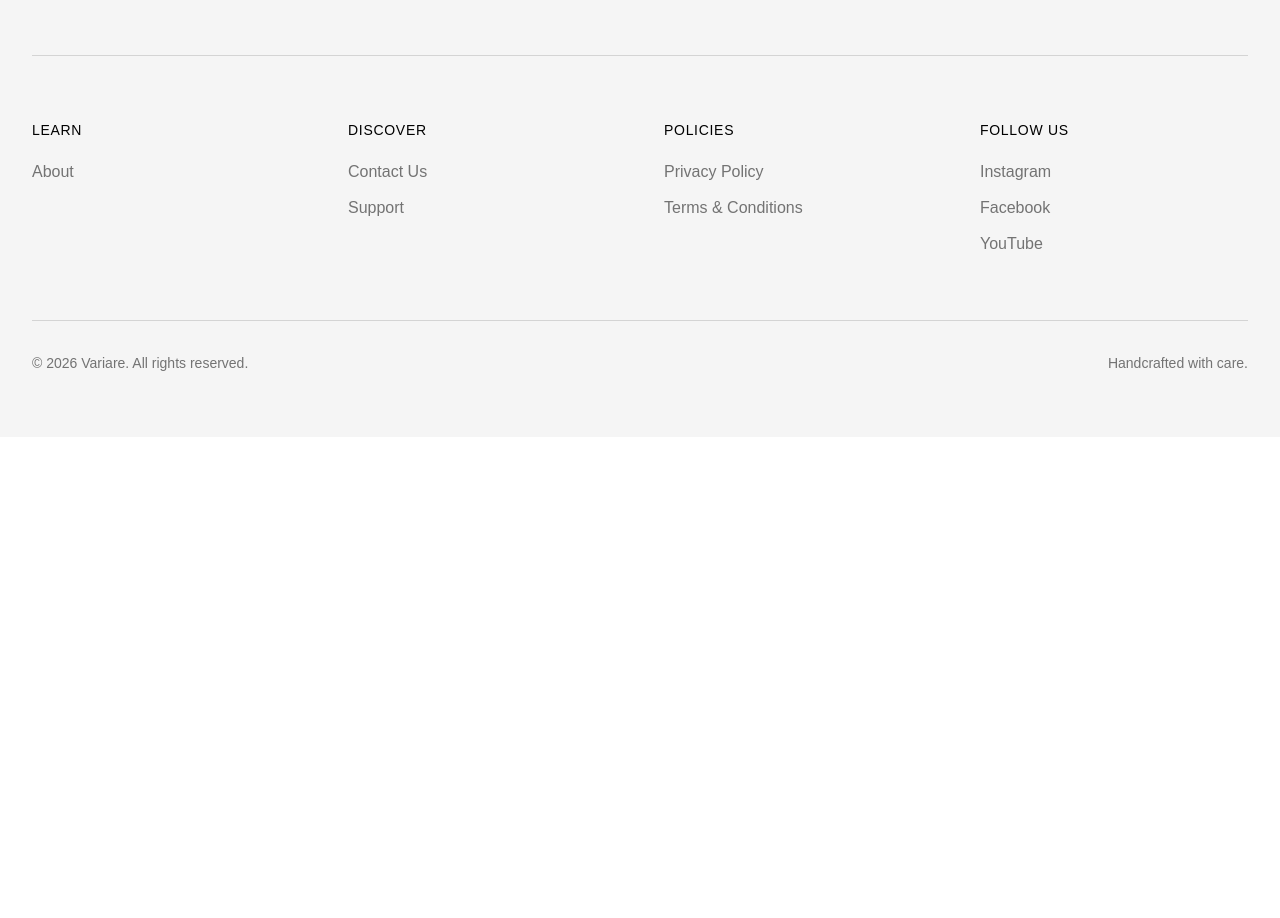
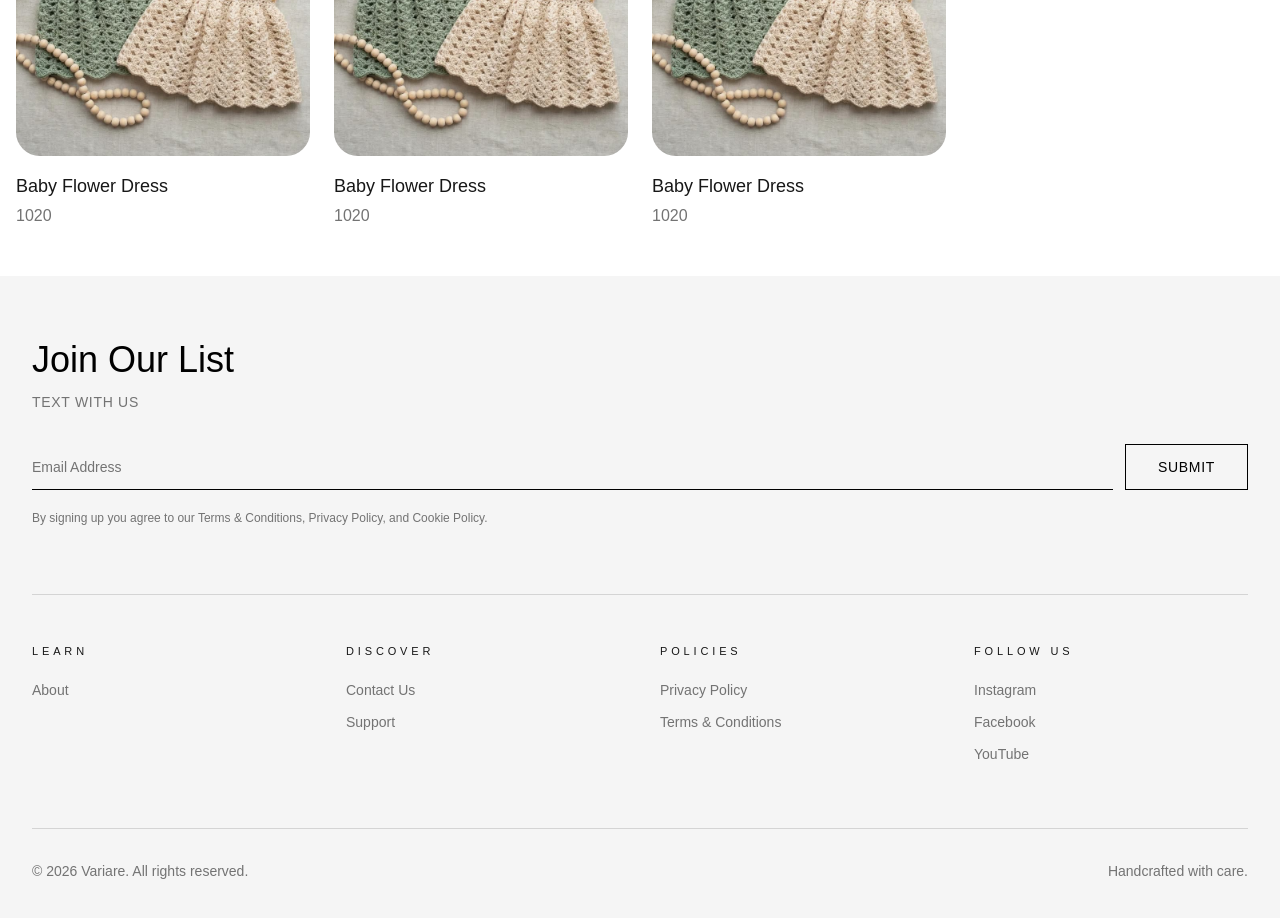
Before and after one commit to Billacoder/variare-store, a Next.js app: page /best-sellers in a window 1280 px wide. Shown: the part 2060-2978 px from the top of the page. Before the commit the page ends 2497 px from the top, so only its background shows below. Built offline with nearby package versions, Linux system fonts and the light colour scheme.

Commit message:
More updates

```diff
--- a/app/components/Footer.tsx
+++ b/app/components/Footer.tsx
@@ -3,82 +3,127 @@ import Link from "next/link";
 export default function Footer() {
 	return (
 		<footer className="bg-neutral-100 text-black">
-			<div className="mx-auto max-w-7xl px-8 py-16">
+			<div className="mx-auto max-w-7xl px-5 py-12 md:px-8 md:py-16">
 				{/* Newsletter */}
-				<div className="border-b border-neutral-300 pb-16">
-					<h2 className="text-3xl">Join Our List</h2>
+				<div className="border-b border-neutral-300 pb-12 md:pb-16">
+					<h2 className="text-3xl font-light md:text-4xl">
+						Join Our List
+					</h2>
 
-					<p className="mt-2 text-sm uppercase tracking-wider text-neutral-500">
+					<p className="mt-3 text-[11px] uppercase tracking-[0.35em] text-neutral-500 md:text-sm md:tracking-wider">
 						Text With Us
 					</p>
 
-					<div className="mt-8 flex flex-col gap-4 md:flex-row">
+					<div className="mt-8 flex flex-col gap-3 md:flex-row">
 						<input
 							type="email"
 							placeholder="Email Address"
-							className="flex-1 border-b border-black bg-transparent py-3 outline-none placeholder:text-neutral-500"
+							className="w-full border-b border-black bg-transparent py-3 text-sm outline-none placeholder:text-neutral-500 md:flex-1"
 						/>
 
-						<button className="border border-black px-8 py-3 text-sm uppercase transition hover:bg-black hover:text-white">
+						<button className="border border-black px-8 py-3 text-[11px] uppercase tracking-[0.25em] transition-all duration-300 hover:bg-black hover:text-white md:text-sm md:tracking-wider">
 							Submit
 						</button>
 					</div>
 
-					<p className="mt-4 max-w-xl text-xs text-neutral-500">
-						By signing up you agree to the Terms & Conditions, Privacy Policy,
+					<p className="mt-4 max-w-xl text-xs leading-6 text-neutral-500">
+						By signing up you agree to our Terms & Conditions, Privacy Policy,
 						and Cookie Policy.
 					</p>
 				</div>
 
-				{/* Footer Links */}
-				<div className="mt-16 grid grid-cols-2 gap-12 md:grid-cols-4">
+				{/* Links */}
+				<div className="mt-12 grid grid-cols-1 gap-10 sm:grid-cols-2 lg:grid-cols-4">
 					{/* Learn */}
 					<div>
-						<h3 className="mb-5 text-sm uppercase tracking-wider">Learn</h3>
+						<h3 className="mb-5 text-[11px] uppercase tracking-[0.35em] text-neutral-900">
+							Learn
+						</h3>
 
-						<div className="flex flex-col gap-3 text-neutral-500">
-							<Link href="/about">About</Link>
-							{/* <Link href="/faq">FAQs</Link> */}
-							{/* <Link href="/loyalty">The Variare Loyalty Program</Link> */}
+						<div className="flex flex-col gap-3 text-sm text-neutral-500">
+							<Link
+								href="/about"
+								className="transition-colors duration-300 hover:text-black"
+							>
+								About
+							</Link>
 						</div>
 					</div>
 
 					{/* Discover */}
 					<div>
-						<h3 className="mb-5 text-sm uppercase tracking-wider">Discover</h3>
+						<h3 className="mb-5 text-[11px] uppercase tracking-[0.35em] text-neutral-900">
+							Discover
+						</h3>
 
-						<div className="flex flex-col gap-3 text-neutral-500">
-							{/* <Link href="/locations">Locations</Link> */}
-							<Link href="/contact">Contact Us</Link>
-							<Link href="/support">Support</Link>
-							{/* <Link href="/app">Variare App</Link> */}
+						<div className="flex flex-col gap-3 text-sm text-neutral-500">
+							<Link
+								href="/contact"
+								className="transition-colors duration-300 hover:text-black"
+							>
+								Contact Us
+							</Link>
+
+							<Link
+								href="/support"
+								className="transition-colors duration-300 hover:text-black"
+							>
+								Support
+							</Link>
 						</div>
 					</div>
 
 					{/* Policies */}
 					<div>
-						<h3 className="mb-5 text-sm uppercase tracking-wider">Policies</h3>
+						<h3 className="mb-5 text-[11px] uppercase tracking-[0.35em] text-neutral-900">
+							Policies
+						</h3>
 
-						<div className="flex flex-col gap-3 text-neutral-500">
-							{/* <Link href="/cookie-policy">Cookie Policy</Link> */}
-							<Link href="/privacy-policy">Privacy Policy</Link>
-							<Link href="/terms">Terms & Conditions</Link>
-							{/* <Link href="/accessibility">Accessibility</Link> */}
+						<div className="flex flex-col gap-3 text-sm text-neutral-500">
+							<Link
+								href="/privacy-policy"
+								className="transition-colors duration-300 hover:text-black"
+							>
+								Privacy Policy
+							</Link>
+
+							<Link
+								href="/terms"
+								className="transition-colors duration-300 hover:text-black"
+							>
+								Terms & Conditions
+							</Link>
 						</div>
 					</div>
 
 					{/* Follow */}
 					<div>
-						<h3 className="mb-5 text-sm uppercase tracking-wider">Follow Us</h3>
+						<h3 className="mb-5 text-[11px] uppercase tracking-[0.35em] text-neutral-900">
+							Follow Us
+						</h3>
 
-						<div className="flex flex-col gap-3 text-neutral-500">
-							<Link href="https://instagram.com/xbllprx" target="_blank">
+						<div className="flex flex-col gap-3 text-sm text-neutral-500">
+							<Link
+								href="https://instagram.com/xbllprx"
+								target="_blank"
+								className="transition-colors duration-300 hover:text-black"
+							>
 								Instagram
 							</Link>
-							<Link href="https://facebook.com/" target="_blank">
+
+							<Link
+								href="https://facebook.com/"
+								target="_blank"
+								className="transition-colors duration-300 hover:text-black"
+							>
 								Facebook
 							</Link>
-							<Link href="https://youtube.com/" target="_blank">
+
+							<Link
+								href="https://youtube.com/"
+								target="_blank"
+								className="transition-colors duration-300 hover:text-black"
+							>
 								YouTube
 							</Link>
 						</div>
@@ -86,7 +131,7 @@ export default function Footer() {
 				</div>
 
 				{/* Bottom */}
-				<div className="mt-16 flex flex-col items-center justify-between gap-4 border-t border-neutral-300 pt-8 text-sm text-neutral-500 md:flex-row">
+				<div className="mt-12 flex flex-col gap-2 border-t border-neutral-300 pt-8 text-center text-xs text-neutral-500 md:mt-16 md:flex-row md:items-center md:justify-between md:text-sm">
 					<p>© {new Date().getFullYear()} Variare. All rights reserved.</p>
 
 					<p>Handcrafted with care.</p>
--- a/app/components/ImageBanner.tsx
+++ b/app/components/ImageBanner.tsx
@@ -1,43 +1,46 @@
 "use client";
 
-import Image from "next/image";
 import Link from "next/link";
 
 export default function ImageBanner() {
 	return (
-		<section className="relative h-[80vh] w-full overflow-hidden">
-			{/* Background Image */}
+		<section className="relative h-[65vh] md:h-[80vh] w-full overflow-hidden">
+			{/* Background Video */}
 			<video
 				autoPlay
 				muted
 				loop
 				playsInline
+				preload="auto"
 				className="absolute inset-0 h-full w-full object-cover"
 			>
-				<source
-					src="/hero.mp4"
-					type="video/mp4"
-				/>
+				<source src="/hero.mp4" type="video/mp4" />
 			</video>
 
 			{/* Overlay */}
 			<div className="absolute inset-0 bg-black/35" />
 
-			{/* Bottom Content */}
-			<div className="absolute inset-x-0 bottom-0 z-10 flex items-end justify-between px-8 pb-10">
-				{/* Left */}
-				<div className="text-white">
-					<p className="mb-3 text-xs uppercase tracking-[0.55em] text-white/65">
+			{/* Center Content */}
+			<div className="absolute inset-0 z-10 flex items-center justify-center px-6">
+				<div className="max-w-3xl text-center text-white">
+					<p className="mb-4 text-[11px] uppercase tracking-[0.45em] text-white/70 md:text-xs md:tracking-[0.55em]">
 						Collections
 					</p>
 
-					<h2 className="text-5xl font-light leading-none tracking-tight md:text-6xl">
+					<h2 className="text-4xl font-light leading-tight tracking-tight md:text-6xl">
 						Explore Every Collection
 					</h2>
 
-					<p className="mt-4 max-w-md text-sm leading-7 text-neutral-200">
-						Handcrafted pieces for every style.
+					<p className="mx-auto mt-5 max-w-lg text-sm leading-7 text-neutral-200 md:text-base">
+						Handcrafted pieces designed to bring warmth, character, and timeless style to every moment.
 					</p>
+
+					<Link
+						href="/shop"
+						className="mt-8 inline-block border border-white px-6 py-3 text-[11px] uppercase tracking-[0.3em] text-white transition-all duration-300 hover:bg-white hover:text-black md:px-8 md:text-xs md:tracking-[0.4em]"
+					>
+						Explore Shop
+					</Link>
 				</div>
 			</div>
 		</section>
--- a/app/data/products.ts
+++ b/app/data/products.ts
@@ -99,6 +99,56 @@ export const products = [
 		price: 1020,
 		bestSeller: true,
 	},
+	{
+		id: 10,
+		title: "Baby Flower Dress",
+		slug: "baby-flower-dress",
+		collection: "little-knits",
+		image:
+			"/chrochet products/baby/CROCHET PATTERN Baby Flower Dress, Sunflower Granny Square, Baby Sundress, 0-24 Months, PDF Download - Etsy.jpg",
+		price: 1020,
+		bestSeller: true,
+	},
+	{
+		id: 10,
+		title: "Baby Flower Dress",
+		slug: "baby-flower-dress",
+		collection: "little-knits",
+		image:
+			"/chrochet products/baby/CROCHET PATTERN Baby Flower Dress, Sunflower Granny Square, Baby Sundress, 0-24 Months, PDF Download - Etsy.jpg",
+		price: 1020,
+		bestSeller: true,
+	},
+	{
+		id: 10,
+		title: "Baby Flower Dress",
+		slug: "baby-flower-dress",
+		collection: "little-knits",
+		image:
+			"/chrochet products/baby/CROCHET PATTERN Baby Flower Dress, Sunflower Granny Square, Baby Sundress, 0-24 Months, PDF Download - Etsy.jpg",
+		price: 1020,
+		bestSeller: true,
+	},
+	{
+		id: 10,
+		title: "Baby Flower Dress",
+		slug: "baby-flower-dress",
+		collection: "little-knits",
+		image:
+			"/chrochet products/baby/CROCHET PATTERN Baby Flower Dress, Sunflower Granny Square, Baby Sundress, 0-24 Months, PDF Download - Etsy.jpg",
+		price: 1020,
+		bestSeller: true,
+	},
+	{
+		id: 10,
+		title: "Baby Flower Dress",
+		slug: "baby-flower-dress",
+		collection: "little-knits",
+		image:
+			"/chrochet products/baby/CROCHET PATTERN Baby Flower Dress, Sunflower Granny Square, Baby Sundress, 0-24 Months, PDF Download - Etsy.jpg",
+		price: 1020,
+		bestSeller: true,
+	},
 ];
 
 export type Product = (typeof products)[number];
```
Also changed, not shown: app/components/BestSellers.tsx (+30 -24 lines).
